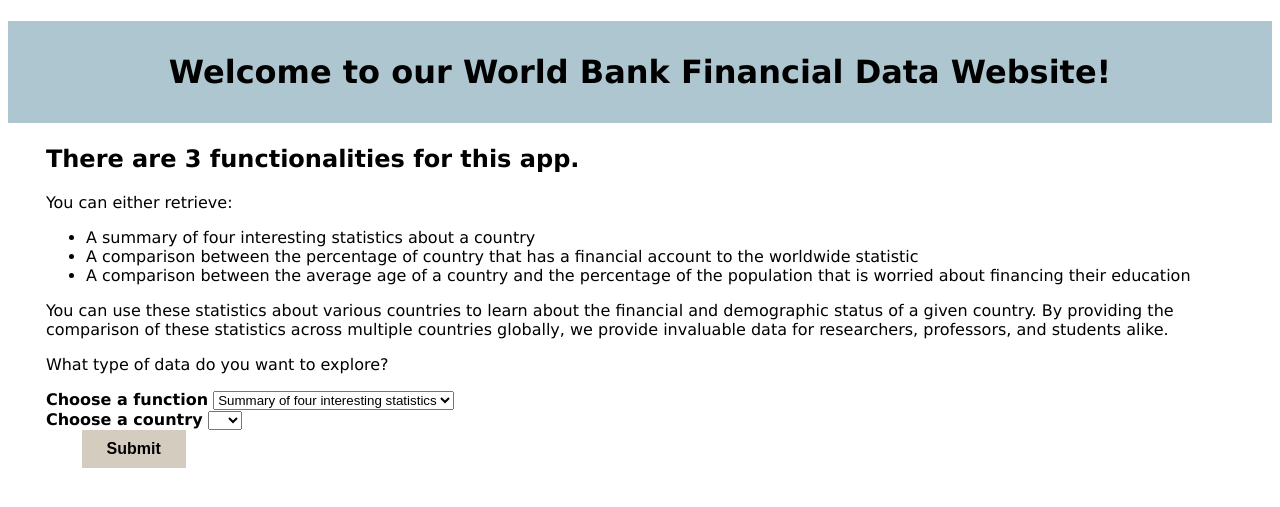
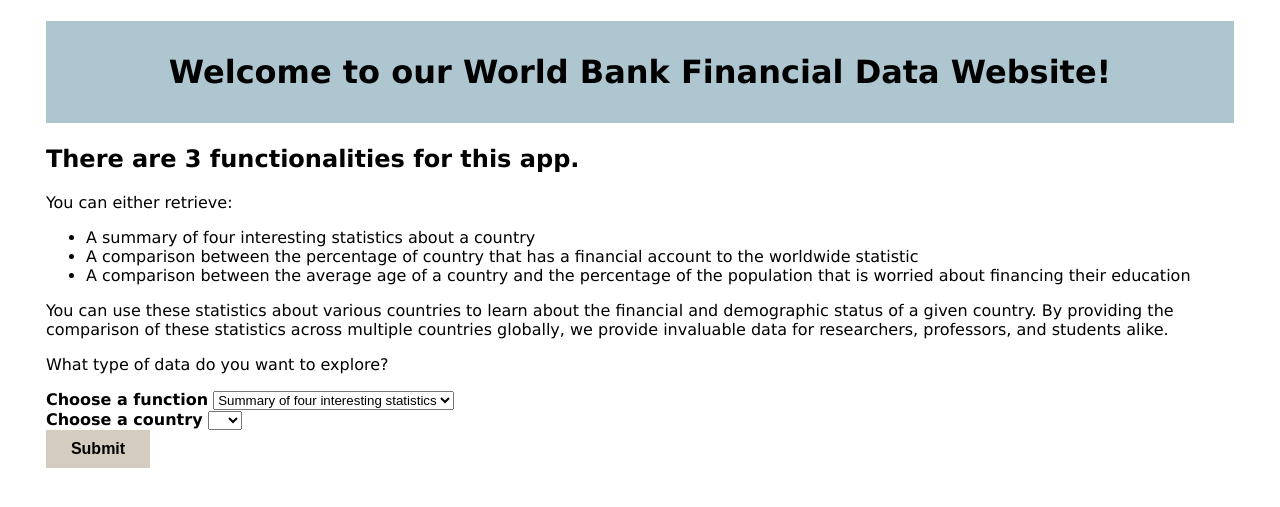
Before and after one commit to CS257-F23/team-project-e, a Flask app: page / in a window 1280 px wide. Shown: the part 75-582 px from the top of the page. Run offline with Flask 3, Linux system fonts and the light colour scheme; parts of the project's set-up code (start-up, migrations or seed data) failed here and were passed over.

Commit message:
minor changes bc some edits did not get saved

```diff
--- a/static/datastyle.css
+++ b/static/datastyle.css
@@ -67,7 +67,7 @@ body {
 }
 
 /* Formatting the margins for the whole page */
-h2, p, form, input, a, ul {
+h1, h2, p, form, a, ul {
     margin-left: 3%;
     margin-right: 3%;
 }
```
